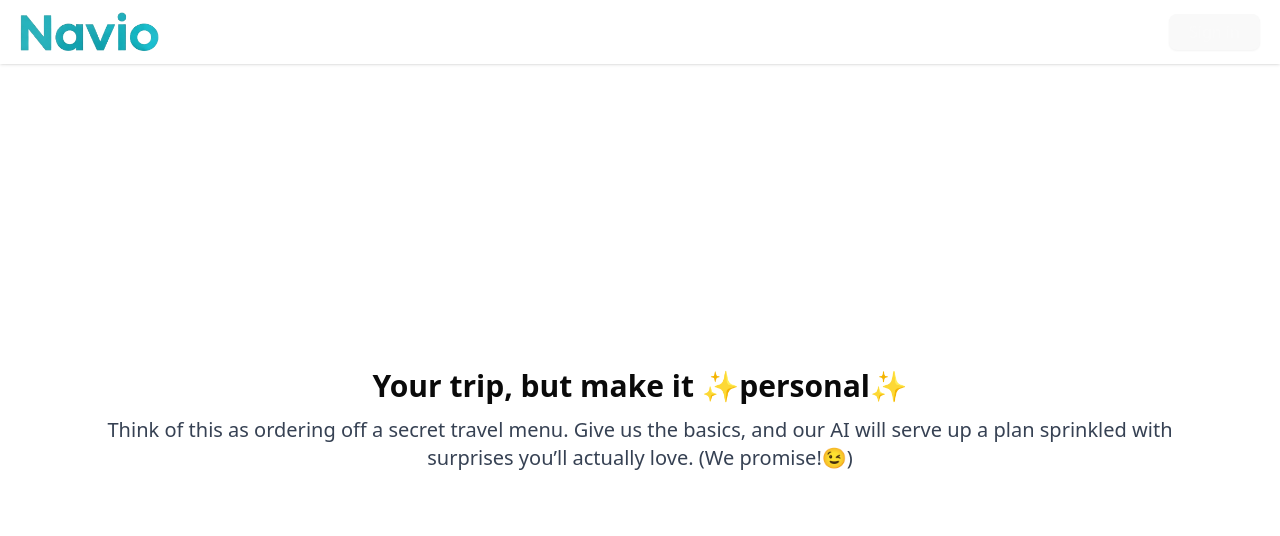
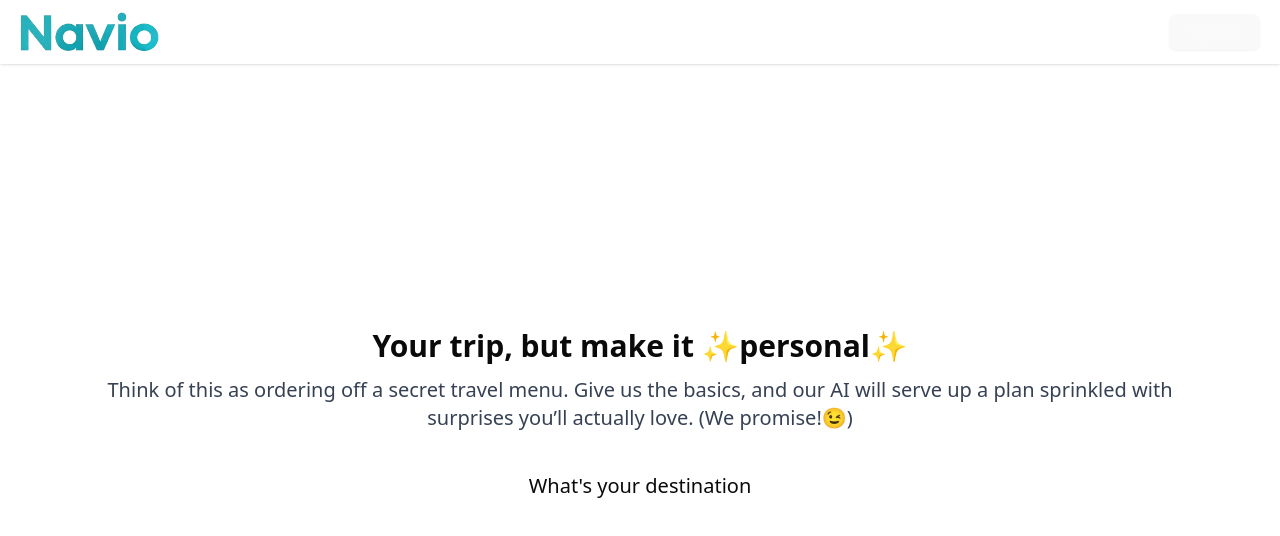
Before and after one commit to NasifR/navio-ai, a React (Vite) app: page /create-trip in a window 1280 px wide. Shown: the top 536 px of the page. Built offline with nearby package versions, Linux system fonts and the light colour scheme.

Commit message:
trip info form

```diff
--- a/src/create-trip/index.jsx
+++ b/src/create-trip/index.jsx
@@ -6,6 +6,11 @@ function CreateTrip() {
       <h2 className='font-bold text-3xl'>Your trip, but make it ✨personal✨</h2>
       <p className='mt-3 text-gray-700 text-xl'>Think of this as ordering off a secret travel menu. Give us the basics, and our AI will serve up a plan sprinkled with surprises you’ll actually love. (We promise!😉)</p>
 
+      <div className='mt-10'>
+        <div>
+          <h2 className='text-xl my-3 font-medium'>What's your destination</h2>
+        </div>
+      </div>
     </div>
   )
 }
```
